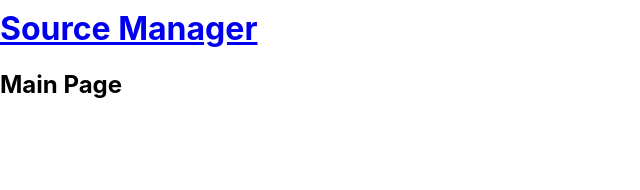
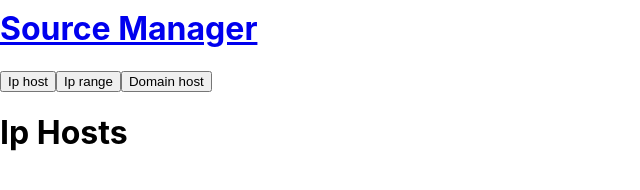
Before and after one commit to HristiyanPetkov/SourceManager, a React (Create React App) app in the folder frontend/: page /home in a window 1280 px wide. Shown: the part 316-506 px from the top of the page, without its empty margins (0-640 px from the left). Built offline with nearby package versions, Linux system fonts and the light colour scheme.

Commit message:
Added type selector to the main page

```diff
--- /dev/null
+++ b/frontend/src/components/DomainHosts.tsx
@@ -0,0 +1,7 @@
+export const DomainHosts = () => {
+    return (
+        <div>
+            <h1>Domain Hosts</h1>
+        </div>
+    )
+}
--- /dev/null
+++ b/frontend/src/components/HostSelector.tsx
@@ -0,0 +1,36 @@
+import {useState} from "react";
+import "./activeContent.css";
+import {IPHosts} from "./IPHosts";
+import {IPRangeHosts} from "./IPRangeHosts";
+import {DomainHosts} from "./DomainHosts";
+
+export const HostSelector = () => {
+
+    const [activeButton, setActiveButton] = useState<string>('button1');
+
+    const handleButtonClick = (buttonId: string) => {
+        setActiveButton(buttonId);
+    };
+
+    return (
+        <div>
+          <div id="buttonContainer">
+            <button onClick={() => handleButtonClick('button1')}>Ip host</button>
+            <button onClick={() => handleButtonClick('button2')}>Ip range</button>
+            <button onClick={() => handleButtonClick('button3')}>Domain host</button>
+          </div>
+
+          <div id="content1" className={activeButton === 'button1' ? 'content active' : 'content'}>
+            <IPHosts />
+          </div>
+
+          <div id="content2" className={activeButton === 'button2' ? 'content active' : 'content'}>
+            <IPRangeHosts />
+          </div>
+
+          <div id="content3" className={activeButton === 'button3' ? 'content active' : 'content'}>
+            <DomainHosts />
+          </div>
+        </div>
+    );
+};
--- /dev/null
+++ b/frontend/src/components/IPHosts.tsx
@@ -0,0 +1,7 @@
+export const IPHosts = () => {
+    return (
+        <div>
+            <h1>Ip Hosts</h1>
+        </div>
+    )
+}
--- /dev/null
+++ b/frontend/src/components/IPRangeHosts.tsx
@@ -0,0 +1,7 @@
+export const IPRangeHosts = () => {
+    return (
+        <div>
+            <h1>Ip Range Hosts</h1>
+        </div>
+    )
+}
--- a/frontend/src/components/Login.tsx
+++ b/frontend/src/components/Login.tsx
@@ -4,17 +4,14 @@ import { useNavigate } from 'react-router-dom';
 export const Login = () => {
     const navigate = useNavigate();
     const [username, setUsername] = useState('');
+    const [password, setPassword] = useState('');
 
     const handleLogin = async () => {
         try {
-            // Perform GET request to the backend with username
             const response = await fetch(`http://127.0.0.1:8000/login`);
             const data = await response.json();
 
-            // Assuming the backend returns user information
-            // You can customize this logic based on your backend response
             if (data) {
-                // Redirect to the main page with the user information
                 navigate('/home', { state: { organization: data } });
             }
         } catch (error) {
@@ -32,6 +29,12 @@ export const Login = () => {
                 value={username}
                 onChange={(e) => setUsername(e.target.value)}
             />
+            <input
+                type="password"
+                placeholder="Password"
+                value={password}
+                onChange={(e) => setPassword(e.target.value)}
+            />
             <button onClick={handleLogin}>Login</button>
         </div>
     );
--- a/frontend/src/components/Manager.tsx
+++ b/frontend/src/components/Manager.tsx
@@ -1,5 +1,6 @@
 import React from 'react';
 import { useLocation } from 'react-router-dom';
+import {HostSelector} from "./HostSelector";
 
 interface Organization {
     name: string;
@@ -13,9 +14,13 @@ export const Manager = () => {
 
     return (
         <div>
-            <h2>Main Page</h2>
-            {organization && <p>Welcome, {organization.name}!</p>}
-            {/* Render other content based on user information */}
+            {
+                organization &&
+                <p>{organization.name}</p> &&
+                <p>{organization.mail}</p>
+            }
+            <HostSelector />
+
         </div>
     );
 }
--- /dev/null
+++ b/frontend/src/components/activeContent.css
@@ -0,0 +1,7 @@
+.content {
+  display: none;
+}
+
+.content.active {
+  display: block;
+}
```
Also changed, not shown: frontend/src/components/Host.tsx (deleted, +0 -7 lines).
